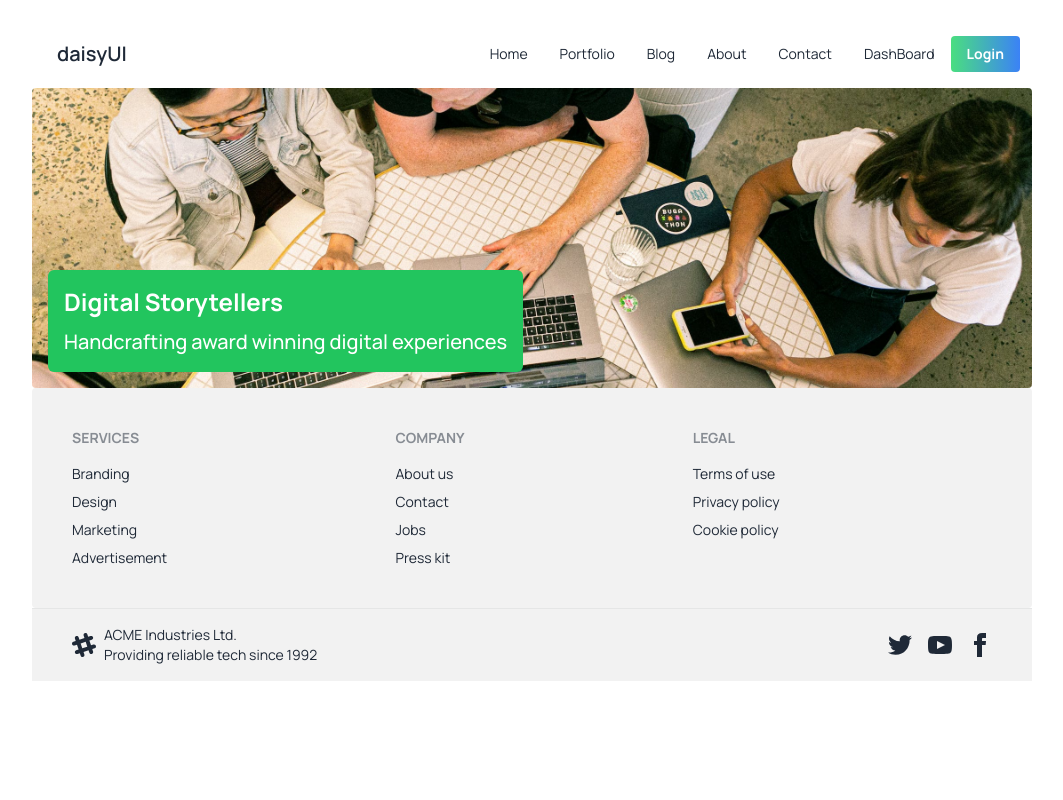
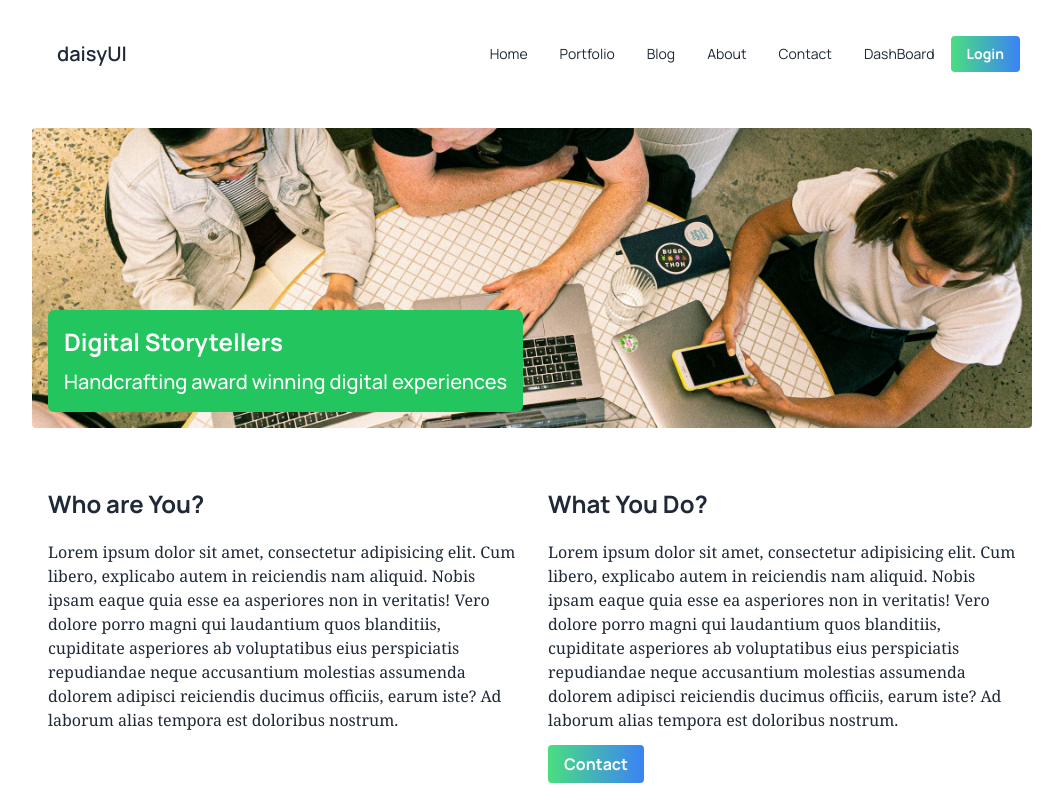
Before and after one commit to rakibulhasan933/super-blog, a Next.js app: page /about in a window 1280 px wide. Shown: the top 800 px of the page, without its empty margins (108-1171 px from the left). Built offline with nearby package versions, Linux system fonts and the light colour scheme.

Commit message:
[ADD] about page

```diff
--- a/src/app/about/page.tsx
+++ b/src/app/about/page.tsx
@@ -1,16 +1,32 @@
 import Image from 'next/image'
+import Link from 'next/link'
 import React from 'react'
 
 function About() {
 	return (
 		<div>
-			<div className="">
+			<div className="py-10">
 				<div className="flex flex-col gap-10">
 					<div className=" w-full h-[300px] relative">
 						<Image src="/about.jpeg" className='object-cover w-full rounded' fill alt='desktop' />
 						<div className=" absolute left-4 bottom-4 flex flex-col gap-[10px] text-white rounded-md bg-green-500 p-4">
 							<h2 className="text-2xl font-bold">Digital Storytellers</h2>
 							<h3 className="text-xl font-medium">Handcrafting award winning digital experiences</h3>
+						</div>
+					</div>
+					<div className="flex flex-row">
+						<div className="px-4 basis-1/2">
+							<h2 className="my-5 text-2xl font-bold ">Who are You?</h2>
+							<p className="font-serif text-base">
+								Lorem ipsum dolor sit amet, consectetur adipisicing elit. Cum libero, explicabo autem in reiciendis nam aliquid. Nobis ipsam eaque quia esse ea asperiores non in veritatis! Vero dolore porro magni qui laudantium quos blanditiis, cupiditate asperiores ab voluptatibus eius perspiciatis repudiandae neque accusantium molestias assumenda dolorem adipisci reiciendis ducimus officiis, earum iste? Ad laborum alias tempora est doloribus nostrum.
+							</p>
+						</div>
+						<div className="px-4 basis-1/2">
+							<h2 className="my-5 text-2xl font-bold ">What You Do?</h2>
+							<p className="my-5 font-serif text-base">
+								Lorem ipsum dolor sit amet, consectetur adipisicing elit. Cum libero, explicabo autem in reiciendis nam aliquid. Nobis ipsam eaque quia esse ea asperiores non in veritatis! Vero dolore porro magni qui laudantium quos blanditiis, cupiditate asperiores ab voluptatibus eius perspiciatis repudiandae neque accusantium molestias assumenda dolorem adipisci reiciendis ducimus officiis, earum iste? Ad laborum alias tempora est doloribus nostrum.
+							</p>
+							<Link href="/contact" className="px-4 py-2 font-bold text-white rounded bg-gradient-to-r from-green-400 to-blue-500 group">Contact</Link>
 						</div>
 					</div>
 				</div>
```
